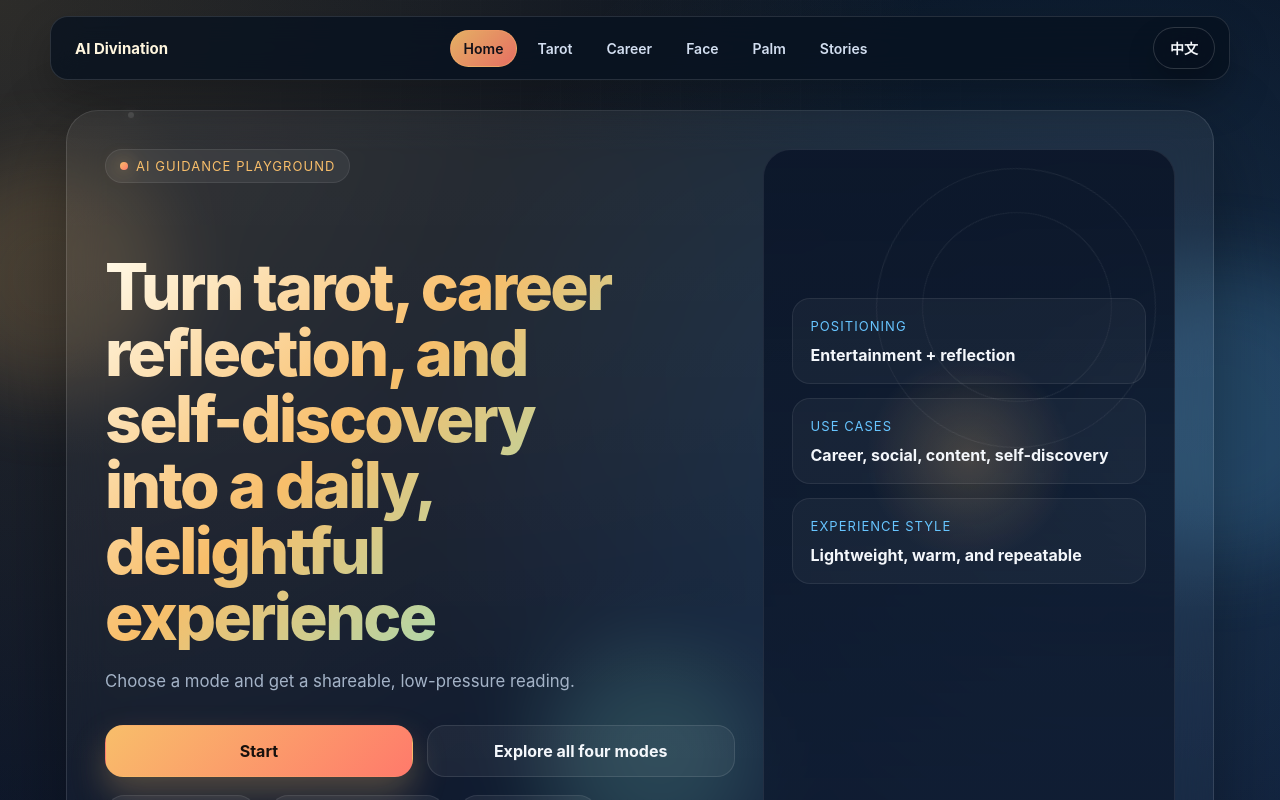
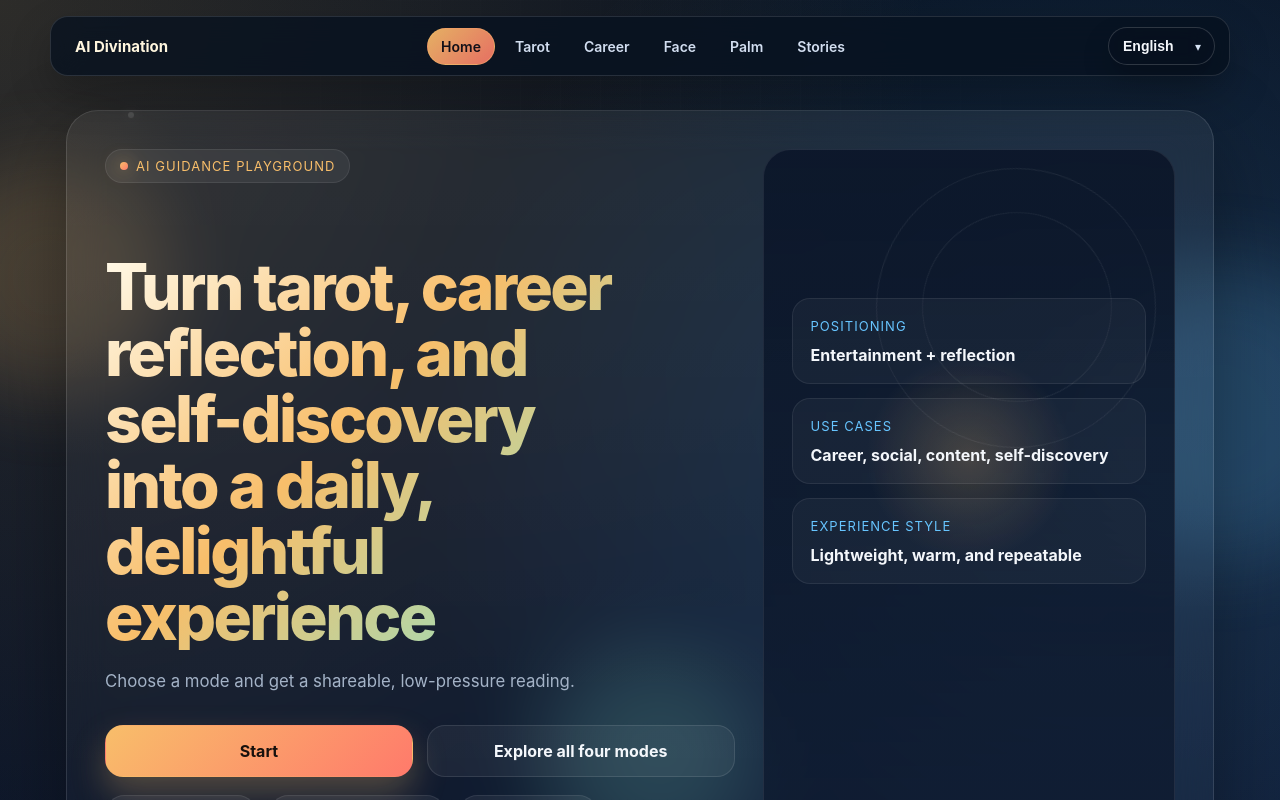
Before and after one commit to sunzhenyu/AIDivination, a Next.js app: page / in a window 1280 px wide. Shown: the top 800 px of the page. Built offline with nearby package versions, Linux system fonts and the light colour scheme; no server answers.

Commit message:
feat(i18n): replace language toggle with localized dropdown selector

```diff
--- a/src/app/globals.css
+++ b/src/app/globals.css
@@ -174,21 +174,49 @@ body {
   background: linear-gradient(135deg, rgba(248, 190, 106, 0.92), rgba(255, 122, 107, 0.9));
 }
 
-.langSwitch {
+.srOnly {
+  position: absolute;
+  width: 1px;
+  height: 1px;
+  padding: 0;
+  margin: -1px;
+  overflow: hidden;
+  clip: rect(0, 0, 0, 0);
+  white-space: nowrap;
+  border: 0;
+}
+
+.langSelectWrap {
+  position: relative;
+}
+
+.langSelect {
   border: 1px solid rgba(255, 255, 255, 0.16);
   background: rgba(7, 17, 31, 0.72);
   color: var(--text);
-  padding: 10px 16px;
+  padding: 10px 36px 10px 14px;
   border-radius: 999px;
   font-size: 14px;
   font-weight: 700;
   cursor: pointer;
   backdrop-filter: blur(16px);
   box-shadow: 0 12px 28px rgba(0, 0, 0, 0.2);
+  appearance: none;
   transition: transform 0.25s ease, border-color 0.25s ease, background 0.25s ease;
 }
 
-.langSwitch:hover {
+.langSelectWrap::after {
+  content: "▾";
+  position: absolute;
+  right: 14px;
+  top: 50%;
+  transform: translateY(-50%);
+  font-size: 12px;
+  color: #d6e2f4;
+  pointer-events: none;
+}
+
+.langSelect:hover {
   transform: translateY(-2px);
   border-color: rgba(248, 190, 106, 0.6);
   background: rgba(16, 31, 57, 0.92);
--- a/src/components/top-nav.tsx
+++ b/src/components/top-nav.tsx
@@ -5,7 +5,7 @@ import { copy } from "@/lib/i18n";
 import { useLang } from "@/lib/client";
 
 export function TopNav({ active }: { active: "home" | "tarot" | "career" | "face" | "palm" | "stories" | "insights" }) {
-  const { lang, toggleLang } = useLang();
+  const { lang, setLang } = useLang();
   const t = copy[lang];
 
   return (
@@ -19,9 +19,18 @@ export function TopNav({ active }: { active: "home" | "tarot" | "career" | "face
         <Link href="/palm" className={active === "palm" ? "navLink active" : "navLink"}>{t.nav.palm}</Link>
         <Link href="/stories" className={active === "stories" || active === "insights" ? "navLink active" : "navLink"}>{t.nav.stories}</Link>
       </nav>
-      <button className="langSwitch" type="button" onClick={toggleLang}>
-        {lang === "en" ? "中文" : "EN"}
-      </button>
+      <div className="langSelectWrap">
+        <label htmlFor="language-select" className="srOnly">{lang === "zh" ? "语言" : "Language"}</label>
+        <select
+          id="language-select"
+          className="langSelect"
+          value={lang}
+          onChange={(event) => setLang(event.target.value as "en" | "zh")}
+        >
+          <option value="zh">{lang === "zh" ? "中文" : "Chinese"}</option>
+          <option value="en">{lang === "zh" ? "英文" : "English"}</option>
+        </select>
+      </div>
     </header>
   );
 }
```
